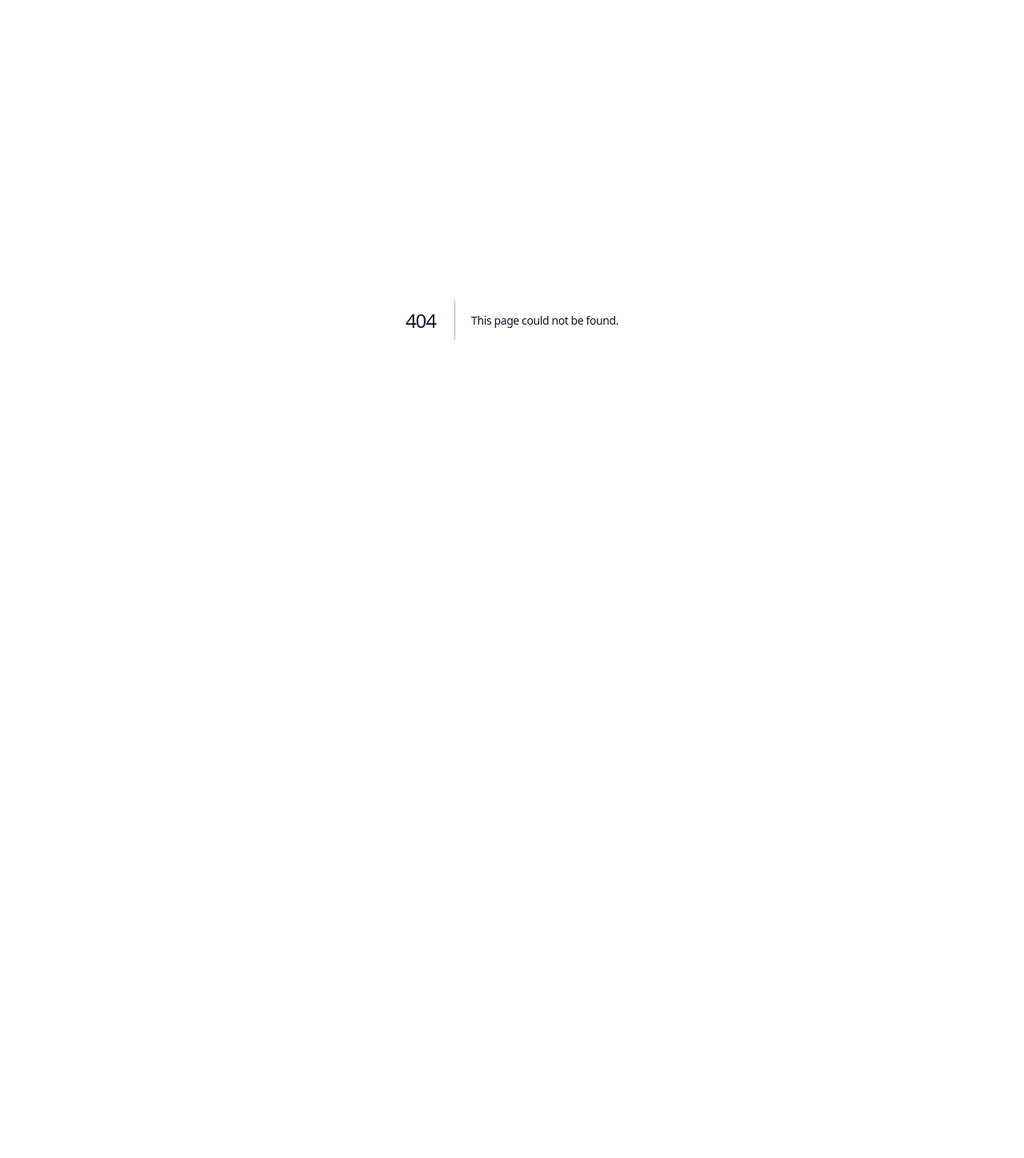
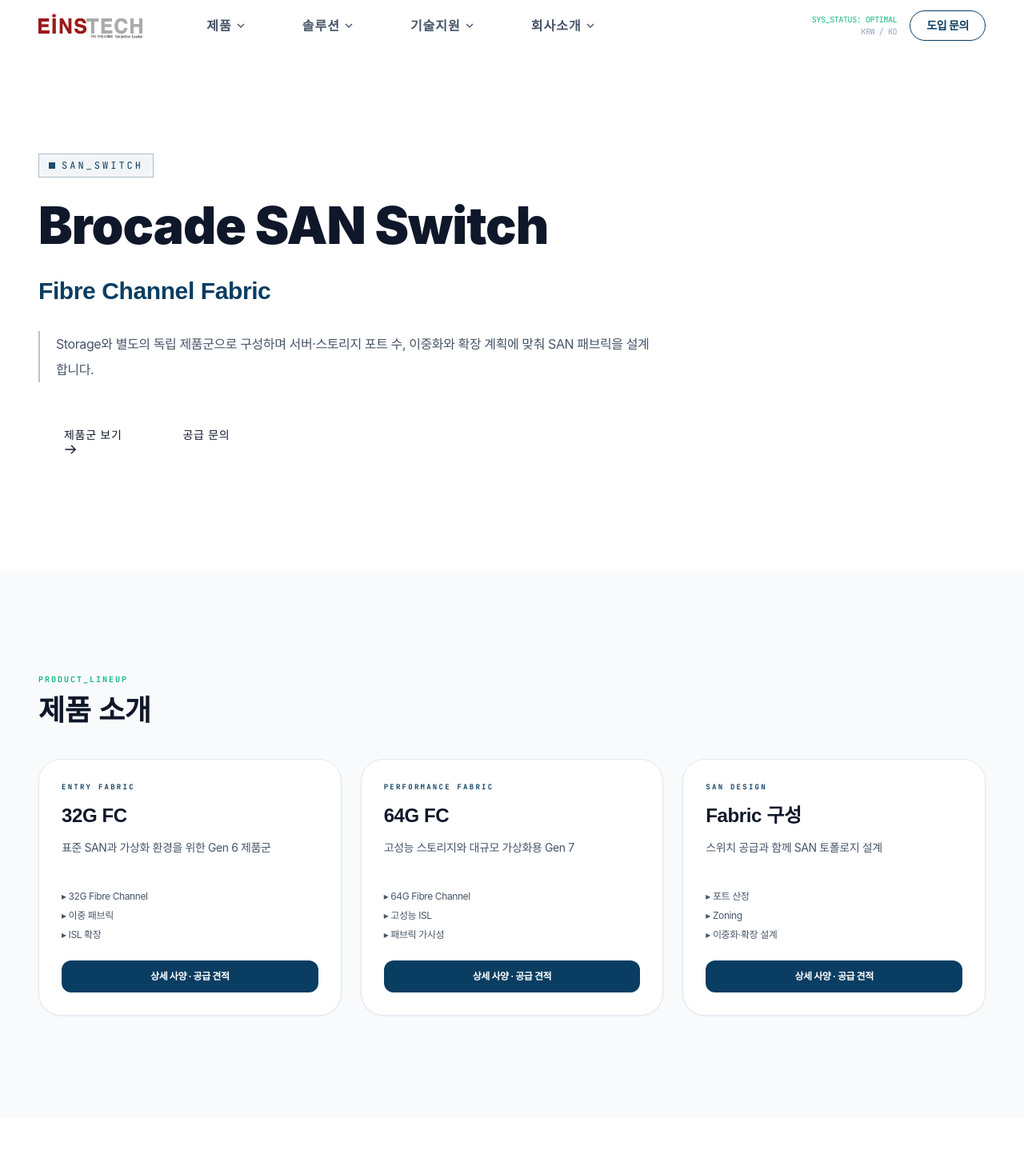
Before and after one commit to yumunix/einstech-landing, a Next.js app: page /san-switch in a window 1280 px wide. Before the commit this address had no page. Shown: the top 1448 px of the page at 80% size. Before the commit the page ends 800 px from the top, so only its background shows below. Built offline with nearby package versions, Linux system fonts and the light colour scheme; a web font is replaced by a local one.

Commit message:
add complete product menu and category pages

```diff
--- /dev/null
+++ b/app/hp-server/page.jsx
@@ -0,0 +1,17 @@
+import ProductCategoryPage from "@/app/products/ProductCategoryPage";
+import { createPageMetadata } from "@/lib/seo";
+
+export const metadata = createPageMetadata({
+  path: "/hp-server",
+  title: "HP Server 제품군",
+  description: "HPE ProLiant DL·ML 서버와 Synergy·Apollo 제품군을 워크로드에 맞춰 설계하고 공급합니다.",
+  keywords: ["HP 서버", "HPE ProLiant", "DL 서버", "ML 서버", "Synergy", "Apollo"],
+});
+
+export default function HpServerPage() {
+  return <ProductCategoryPage badge="HP_SERVER" title="HP Server" subtitle="Enterprise Compute" description="가상화·DB·ERP·HA Cluster를 위한 HPE 서버를 CPU·메모리·스토리지·이중화 요구사항에 맞춰 구성합니다." groups={[
+    { tier: "RACK SERVER", name: "ProLiant DL", desc: "데이터센터 표준 랙 서버 제품군", specs: ["1U·2U 폼팩터", "가상화·DB·ERP", "iLO 원격 관리"] },
+    { tier: "TOWER SERVER", name: "ProLiant ML", desc: "지사와 중소 규모 환경을 위한 타워 서버", specs: ["유연한 확장", "저소음 설치 환경", "원격 관리"] },
+    { tier: "COMPOSABLE · HPC", name: "Synergy · Apollo", desc: "컴포저블 인프라와 고밀도 HPC 제품군", specs: ["대규모 확장", "고밀도 컴퓨팅", "AI·HPC 연계"] },
+  ]} />;
+}
--- a/app/infrastructure/ProductCategories.jsx
+++ b/app/infrastructure/ProductCategories.jsx
@@ -5,7 +5,7 @@
     vendor: "Hewlett Packard Enterprise",
     desc: "ProLiant DL·ML, Synergy와 Apollo 서버 제품군",
     uses: ["가상화·DB·ERP", "HA Cluster 노드", "기업용 컴퓨팅"],
-    href: "/contact?subject=HP%20Server%20제품%20문의",
+    href: "/hp-server",
   },
   {
     code: "GPU",
@@ -13,7 +13,7 @@
     vendor: "NVIDIA",
     desc: "AI 학습·추론과 HPC를 위한 GPU 컴퓨팅 제품군",
     uses: ["사내 생성형 AI", "모델 학습·추론", "GPU 클러스터"],
-    href: "/contact?subject=NVIDIA%20GPU%20제품%20문의",
+    href: "/nvidia-gpu",
   },
   {
     code: "STORAGE",
@@ -21,7 +21,7 @@
     vendor: "Hitachi Vantara · Infortrend EonStor",
     desc: "High-End와 Midrange를 분리한 스토리지 제품군",
     uses: ["High-End · Hitachi", "Midrange · EonStor", "DR·복제 구성"],
-    href: "/storage-backup",
+    href: "/storage",
   },
   {
     code: "SAN_SWITCH",
@@ -29,7 +29,7 @@
     vendor: "Broadcom Brocade",
     desc: "32G·64G Fibre Channel SAN 패브릭 제품군",
     uses: ["이중 패브릭", "ISL 확장", "스토리지 연결"],
-    href: "/contact?subject=Brocade%20SAN%20Switch%20제품%20문의",
+    href: "/san-switch",
   },
   {
     code: "FIREWALL",
--- /dev/null
+++ b/app/nvidia-gpu/page.jsx
@@ -0,0 +1,17 @@
+import ProductCategoryPage from "@/app/products/ProductCategoryPage";
+import { createPageMetadata } from "@/lib/seo";
+
+export const metadata = createPageMetadata({
+  path: "/nvidia-gpu",
+  title: "NVIDIA GPU 제품군",
+  description: "기업용 AI 학습·추론과 HPC를 위한 NVIDIA GPU 컴퓨팅 인프라를 설계하고 공급합니다.",
+  keywords: ["NVIDIA GPU", "GPU 서버", "AI 서버", "LLM 인프라", "HPC"],
+});
+
+export default function NvidiaGpuPage() {
+  return <ProductCategoryPage badge="NVIDIA_GPU" title="NVIDIA GPU" subtitle="AI · Training · Inference · HPC" description="GPU만 판매하는 것이 아니라 서버 호환성, 전원, 냉각, 메모리와 고속 네트워크까지 포함해 기업용 AI 인프라를 구성합니다." groups={[
+    { tier: "INFERENCE", name: "AI 추론", desc: "서비스형 AI와 사내 생성형 AI 추론 구성", specs: ["워크로드별 GPU 선정", "서버 호환성 검증", "확장 용량 설계"] },
+    { tier: "TRAINING", name: "AI 학습", desc: "대규모 모델 학습을 위한 멀티 GPU 구성", specs: ["멀티 GPU", "고속 인터커넥트", "스토리지 처리량 설계"] },
+    { tier: "HPC", name: "GPU Computing", desc: "과학기술·시뮬레이션·병렬 연산 환경", specs: ["고밀도 컴퓨팅", "전원·냉각 검토", "클러스터 확장"] },
+  ]} />;
+}
--- /dev/null
+++ b/app/products/ProductCategoryPage.jsx
@@ -0,0 +1,60 @@
+import Header from "@/components/sections/Header";
+import Footer from "@/components/sections/Footer";
+import Badge from "@/components/ds/Badge";
+import { PrimaryButton, SecondaryButton } from "@/components/ds/Buttons";
+
+export default function ProductCategoryPage({
+  badge,
+  title,
+  subtitle,
+  description,
+  groups,
+}) {
+  return (
+    <>
+      <Header />
+      <main className="pt-16">
+        <section className="py-24 lg:py-32">
+          <div className="mx-auto w-full max-w-page px-6 lg:px-12">
+            <Badge color="cyan">{badge}</Badge>
+            <h1 className="mt-7 font-display text-[clamp(2.7rem,5vw,5rem)] font-black leading-none text-slate-900">
+              {title}
+            </h1>
+            <p className="mt-4 font-display text-xl font-bold text-navy sm:text-3xl">{subtitle}</p>
+            <p className="mt-8 max-w-3xl border-l-2 border-navy/30 pl-5 text-base leading-8 text-slate-600">
+              {description}
+            </p>
+            <div className="mt-10 flex flex-col gap-3 sm:flex-row">
+              <PrimaryButton href="#lineup">제품군 보기</PrimaryButton>
+              <SecondaryButton href="/contact">공급 문의</SecondaryButton>
+            </div>
+          </div>
+        </section>
+        <section id="lineup" className="scroll-mt-20 bg-slate-50 py-24 lg:py-32">
+          <div className="mx-auto w-full max-w-page px-6 lg:px-12">
+            <div className="font-mono text-[10px] font-bold tracking-[0.2em] text-emerald">
+              PRODUCT_LINEUP
+            </div>
+            <h2 className="mt-3 font-display text-4xl font-black text-slate-900">제품 소개</h2>
+            <div className="mt-10 grid gap-6 md:grid-cols-2 lg:grid-cols-3">
+              {groups.map((group) => (
+                <article key={group.name} className="flex flex-col rounded-[28px] border border-slate-200 bg-white p-7 shadow-sm">
+                  <div className="font-mono text-[9px] font-bold tracking-widest text-navy">{group.tier}</div>
+                  <h3 className="mt-3 font-display text-2xl font-black text-slate-900">{group.name}</h3>
+                  <p className="mt-3 flex-grow text-sm leading-6 text-slate-600">{group.desc}</p>
+                  <ul className="mt-5 space-y-2 border-t border-slate-100 pt-5">
+                    {group.specs.map((spec) => <li key={spec} className="text-xs text-slate-600">▸ {spec}</li>)}
+                  </ul>
+                  <a href={`/contact?subject=${encodeURIComponent(`${title} ${group.name} 공급 문의`)}`} className="mt-6 rounded-xl bg-navy px-4 py-3 text-center text-xs font-bold text-white hover:bg-emerald">
+                    상세 사양 · 공급 견적
+                  </a>
+                </article>
+              ))}
+            </div>
+          </div>
+        </section>
+      </main>
+      <Footer />
+    </>
+  );
+}
--- /dev/null
+++ b/app/san-switch/page.jsx
@@ -0,0 +1,17 @@
+import ProductCategoryPage from "@/app/products/ProductCategoryPage";
+import { createPageMetadata } from "@/lib/seo";
+
+export const metadata = createPageMetadata({
+  path: "/san-switch",
+  title: "Brocade SAN Switch 제품군",
+  description: "Brocade 32G·64G Fibre Channel SAN Switch와 이중 패브릭을 설계하고 공급합니다.",
+  keywords: ["Brocade SAN Switch", "Fibre Channel", "32G FC", "64G FC", "SAN 패브릭"],
+});
+
+export default function SanSwitchPage() {
+  return <ProductCategoryPage badge="SAN_SWITCH" title="Brocade SAN Switch" subtitle="Fibre Channel Fabric" description="Storage와 별도의 독립 제품군으로 구성하며 서버·스토리지 포트 수, 이중화와 확장 계획에 맞춰 SAN 패브릭을 설계합니다." groups={[
+    { tier: "ENTRY FABRIC", name: "32G FC", desc: "표준 SAN과 가상화 환경을 위한 Gen 6 제품군", specs: ["32G Fibre Channel", "이중 패브릭", "ISL 확장"] },
+    { tier: "PERFORMANCE FABRIC", name: "64G FC", desc: "고성능 스토리지와 대규모 가상화용 Gen 7", specs: ["64G Fibre Channel", "고성능 ISL", "패브릭 가시성"] },
+    { tier: "SAN DESIGN", name: "Fabric 구성", desc: "스위치 공급과 함께 SAN 토폴로지 설계", specs: ["포트 산정", "Zoning", "이중화·확장 설계"] },
+  ]} />;
+}
--- /dev/null
+++ b/app/storage/page.jsx
@@ -0,0 +1,17 @@
+import ProductCategoryPage from "@/app/products/ProductCategoryPage";
+import { createPageMetadata } from "@/lib/seo";
+
+export const metadata = createPageMetadata({
+  path: "/storage",
+  title: "Enterprise Storage 제품군",
+  description: "High-End Hitachi VSP와 Midrange Infortrend EonStor 스토리지를 업무 중요도와 DR 요구사항에 맞춰 구성합니다.",
+  keywords: ["Hitachi VSP", "EonStor", "엔터프라이즈 스토리지", "All Flash", "DR 스토리지"],
+});
+
+export default function StoragePage() {
+  return <ProductCategoryPage badge="STORAGE" title="Storage" subtitle="High-End · Midrange" description="제품을 SAN Switch와 묶어 표시하지 않고 Storage 자체 제품군으로 소개합니다. High-End는 Hitachi, Midrange는 EonStor를 기준으로 구성합니다." groups={[
+    { tier: "HIGH-END", name: "Hitachi VSP", desc: "미션크리티컬 업무와 High-End DR 구성", specs: ["All-Flash·Hybrid", "고가용성", "복제·DR 솔루션"] },
+    { tier: "MIDRANGE", name: "Infortrend EonStor", desc: "성능과 예산을 균형 있게 구성하는 Midrange", specs: ["SAN·NAS 모델", "확장형 디스크 구성", "백업·가상화 연계"] },
+    { tier: "DATA PROTECTION", name: "WORM · Backup Storage", desc: "보존과 복구 목적의 데이터 보호 스토리지", specs: ["불변 보관", "Object Lock", "백업 소프트웨어 연계"] },
+  ]} />;
+}
--- a/components/sections/Header.jsx
+++ b/components/sections/Header.jsx
@@ -1,12 +1,8 @@
 "use client";
 
 import { useEffect, useRef, useState } from "react";
+import { productItems } from "./productItems";
 
-const productItems = [
-  { label: "HP Server + NVIDIA GPU", desc: "기업용 서버 · AI/HPC 컴퓨팅", href: "/infrastructure" },
-  { label: "Hitachi + Brocade SAN", desc: "VSP 스토리지 · Fibre Channel 패브릭", href: "/storage-backup" },
-  { label: "TP-Link + EINSWALL", desc: "Network Switch · Firewall", href: "/einswall" },
-];
 
 const solutionItems = [
   { label: "HA Cluster", desc: "Rose HA · MCCS — 무중단 페일오버", href: "/ha-cluster" },
--- /dev/null
+++ b/components/sections/productItems.js
@@ -0,0 +1,32 @@
+export const productItems = [
+  {
+    label: "HP Server",
+    desc: "HPE ProLiant · 엔터프라이즈 서버",
+    href: "/hp-server",
+  },
+  {
+    label: "NVIDIA GPU",
+    desc: "AI 학습·추론 · HPC 가속기",
+    href: "/nvidia-gpu",
+  },
+  {
+    label: "Storage",
+    desc: "High-End Hitachi · Midrange EonStor",
+    href: "/storage",
+  },
+  {
+    label: "Brocade SAN Switch",
+    desc: "32G·64G Fibre Channel 패브릭",
+    href: "/san-switch",
+  },
+  {
+    label: "EINSWALL Firewall",
+    desc: "Mini PC · Rack 방화벽",
+    href: "/einswall",
+  },
+  {
+    label: "TP-Link Network Switch",
+    desc: "Omada Access · Campus",
+    href: "/network-switch",
+  },
+];
```
Also changed, not shown: 1 other file (tests, documents, lock files or other folders).
